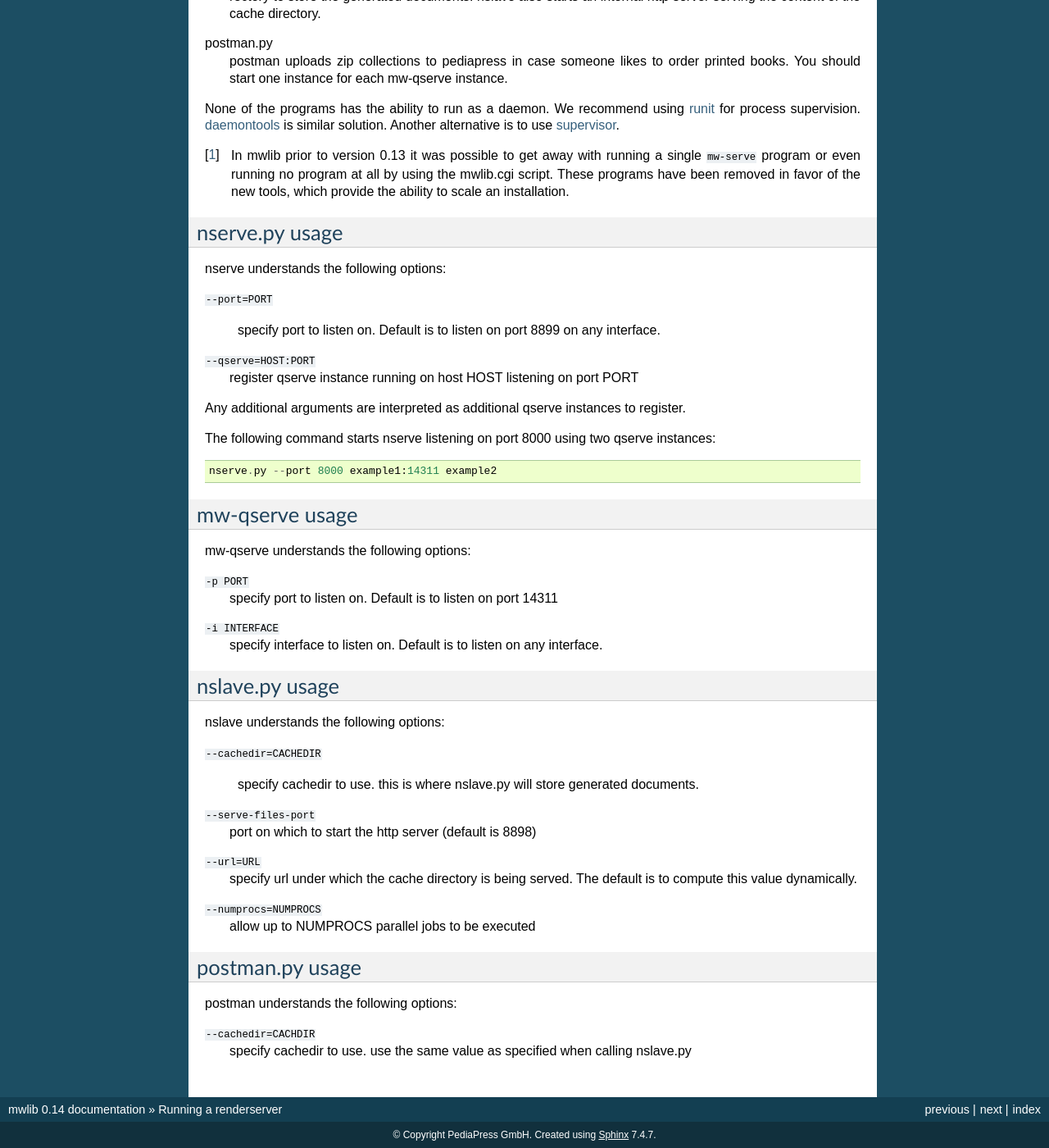
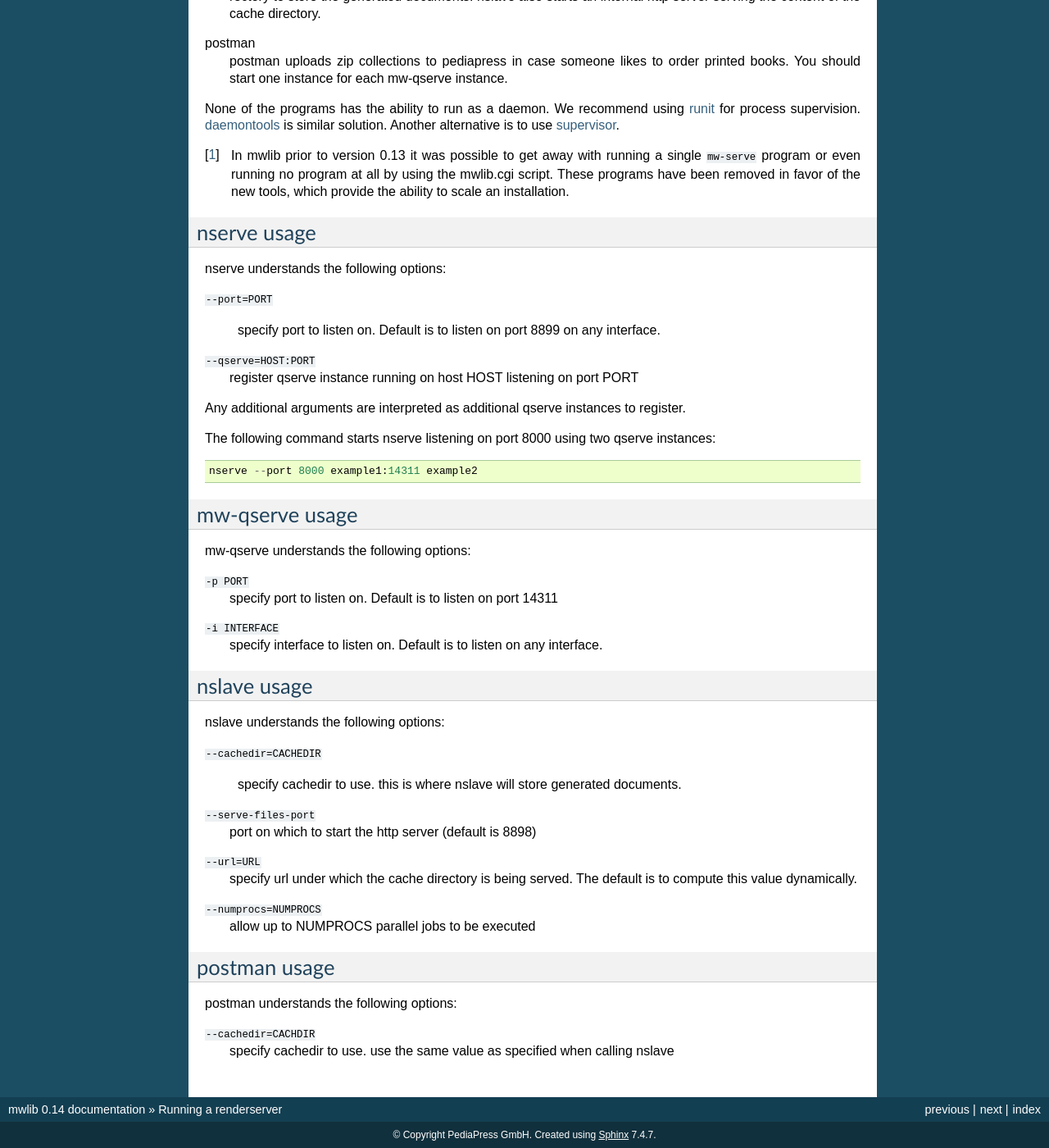
Before and after one commit to pediapress/mwlib, a Sphinx documentation site: the page built from docs/renderserver.rst, in a window 1280 px wide and 1400 px high, scrolled down 588 px. Shown: the whole window at 82% size. Built offline with Sphinx 7.4.7, drawn with Linux system fonts in a browser that asks for light colours; some of the changed text lies outside the part shown.

```diff
--- a/docs/renderserver.rst
+++ b/docs/renderserver.rst
@@ -11,14 +11,14 @@ Running a renderserver consists in running multiple programs [#mw-serve]_.
 Unless you have some special requirements, you should be able to start
 a working renderserver by running the following commands::
 
-  $ nserve.py
+  $ nserve
   $ mw-qserve
-  $ nslave.py --cachedir ~/cache/
-  $ postman.py
+  $ nslave --cachedir ~/cache/
+  $ postman
 
 These programs have the following purposes:
 
-nserve.py
+nserve
   nserve is a HTTP server. The Collection extension is talking to that
   program directly. nserve uses at least one mw-qserve instance in
   order to distribute and manage jobs.
@@ -29,7 +29,7 @@ mw-qserve
   is supposed to render pdf files. Unless you're operating the
   Wikipedia installation, one machine should suffice.
 
-nslave.py
+nslave
   nslave pulls new jobs from exactly one mw-qserve instance and calls
   the mw-zip and mw-render programs in order to download article
   collections and convert them to different output formats.  nslave
@@ -37,7 +37,7 @@ nslave.py
   also starts an internal http server serving the content of the cache
   directory.
 
-postman.py
+postman
   postman uploads zip collections to pediapress in case someone likes
   to order printed books. You should start one instance for each
   mw-qserve instance.
@@ -56,7 +56,7 @@ Another alternative is to use `supervisor <http://supervisord.org/>`_.
    been removed in favor of the new tools, which provide the ability
    to scale an installation.
 
-nserve.py usage
+nserve usage
 ----------------
 nserve understands the following options:
 
@@ -74,7 +74,7 @@ instances to register.
 The following command starts nserve listening on port 8000 using two
 qserve instances::
 
-  nserve.py --port 8000 example1:14311 example2
+  nserve --port 8000 example1:14311 example2
 
 
 
@@ -91,13 +91,13 @@ mw-qserve understands the following options:
 
 
 
-nslave.py usage
+nslave usage
 ------------------
 nslave understands the following options:
 
 ``--cachedir=CACHEDIR``
 
-  specify cachedir to use. this is where nslave.py will store
+  specify cachedir to use. this is where nslave will store
   generated documents.
 
 ``--serve-files-port``
@@ -111,10 +111,10 @@ nslave understands the following options:
   allow up to NUMPROCS parallel jobs to be executed
 
 
-postman.py usage
+postman usage
 -------------------
 postman understands the following options:
 
 ``--cachedir=CACHDIR``
   specify cachedir to use. use the same value as specified when
-  calling nslave.py
+  calling nslave
```
Also changed, not shown: changelog.rst (+19 -0 lines), 1 other file.
